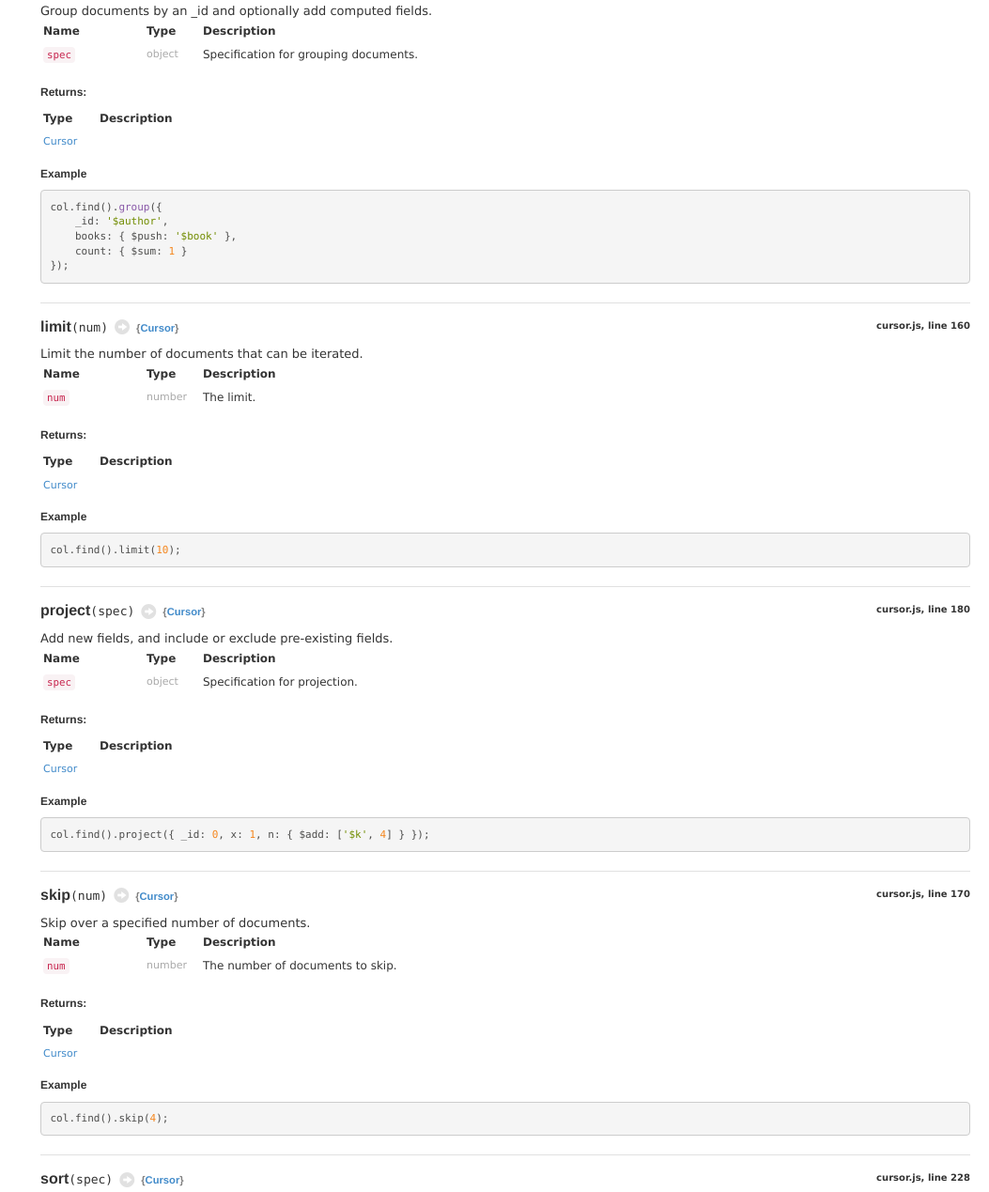
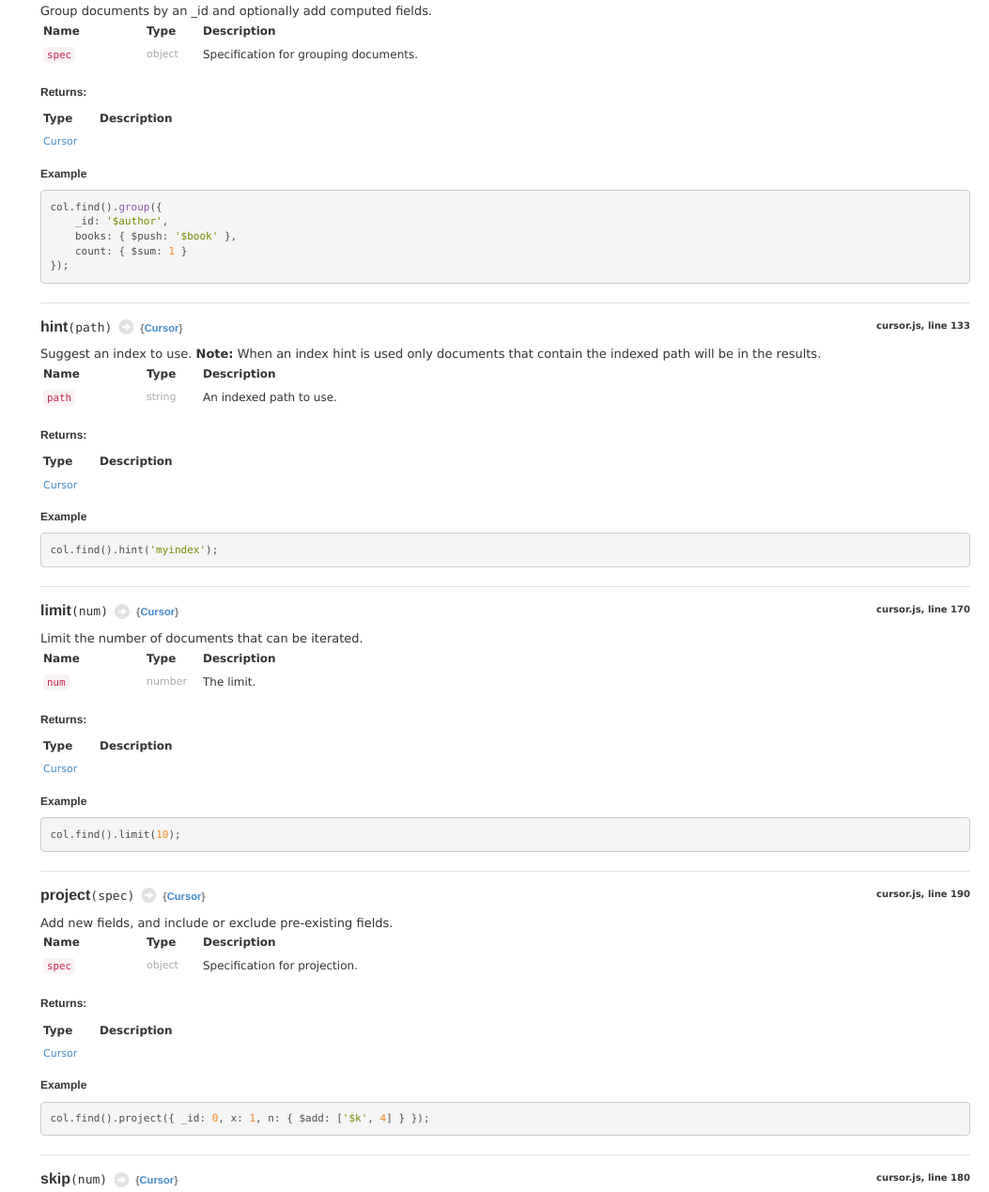
Before and after one commit to erikolson186/zangodb, a website: page docs/Cursor.html in a window 1280 px wide. Shown: the part 974-2243 px from the top of the page at 94% size, without its empty margins (227-1280 px from the left). Drawn offline with Linux system fonts and the light colour scheme.

Commit message:
Restore documentation for Cursor#hint

```diff
--- a/docs/Cursor.html
+++ b/docs/Cursor.html
@@ -101,6 +101,8 @@
 
                 <li data-name="Cursor#group"><a href="Cursor.html#group">group</a></li>
 
+                <li data-name="Cursor#hint"><a href="Cursor.html#hint">hint</a></li>
+
                 <li data-name="Cursor#limit"><a href="Cursor.html#limit">limit</a></li>
 
                 <li data-name="Cursor#project"><a href="Cursor.html#project">project</a></li>
@@ -290,7 +292,7 @@ cursor pipeline and thus do not override any previous invocations.</div>
 
 
         <div class="tag-source">
-            cursor.js, line 150
+            cursor.js, line 160
         </div>
 
     </div>
@@ -637,7 +639,7 @@ cursor pipeline and thus do not override any previous invocations.</div>
 
 
         <div class="tag-source">
-            cursor.js, line 194
+            cursor.js, line 204
         </div>
 
     </div>
@@ -787,6 +789,161 @@ cursor pipeline and thus do not override any previous invocations.</div>
 
 <dt>
     <div class="nameContainer">
+        <h4 class="name" id="hint">
+
+            hint<span class="signature">(path)</span><span class="glyphicon glyphicon-circle-arrow-right"></span><span class="type-signature returnType">{<a href="Cursor.html">Cursor</a>}</span>
+        </h4>
+
+
+        <div class="tag-source">
+            cursor.js, line 133
+        </div>
+
+    </div>
+
+
+</dt>
+<dd>
+
+
+    <div class="description">
+        Suggest an index to use.
+<strong>Note:</strong> When an index hint is used only documents
+that contain the indexed path will be in the results.
+    </div>
+
+
+
+
+
+
+
+
+
+<table class="params">
+    <thead>
+	<tr>
+
+		<th>Name</th>
+
+
+		<th>Type</th>
+
+
+
+		<th class="last">Description</th>
+	</tr>
+	</thead>
+
+	<tbody>
+
+
+        <tr>
+
+                <td class="name"><code>path</code></td>
+
+
+            <td class="type">
+
+
+<span class="param-type">string</span>
+
+
+
+            </td>
+
+
+
+            <td class="description last">
+
+                An indexed path to use.</td>
+        </tr>
+
+
+	</tbody>
+</table>
+
+
+
+<dl class="details">
+
+
+
+
+
+
+
+
+
+
+
+
+
+
+
+
+
+
+
+
+
+</dl>
+
+
+
+
+
+
+
+
+
+
+
+    <h5>Returns:</h5>
+
+
+
+<table class="params">
+    <thead>
+    <tr>
+
+        <th>Type</th>
+        <th class="last">Description</th>
+    </tr>
+    </thead>
+    <tbody>
+
+        <tr>
+
+            <td class="type">
+
+                        <a href="Cursor.html">Cursor</a>
+
+
+            </td>
+            <td class="description last"></td>
+        </tr>
+
+    </tbody>
+</table>
+
+
+
+
+        <h5>Example</h5>
+
+
+
+    <pre class="prettyprint"><code>col.find().hint('myindex');</code></pre>
+
+
+
+</dd>
+
+
+
+<dt>
+    <div class="nameContainer">
         <h4 class="name" id="limit">
 
             limit<span class="signature">(num)</span><span class="glyphicon glyphicon-circle-arrow-right"></span><span class="type-signature returnType">{<a href="Cursor.html">Cursor</a>}</span>
@@ -794,7 +951,7 @@ cursor pipeline and thus do not override any previous invocations.</div>
 
 
         <div class="tag-source">
-            cursor.js, line 160
+            cursor.js, line 170
         </div>
 
     </div>
@@ -947,7 +1104,7 @@ cursor pipeline and thus do not override any previous invocations.</div>
 
 
         <div class="tag-source">
-            cursor.js, line 180
+            cursor.js, line 190
         </div>
 
     </div>
@@ -1100,7 +1257,7 @@ cursor pipeline and thus do not override any previous invocations.</div>
 
 
         <div class="tag-source">
-            cursor.js, line 170
+            cursor.js, line 180
         </div>
 
     </div>
@@ -1253,7 +1410,7 @@ cursor pipeline and thus do not override any previous invocations.</div>
 
 
         <div class="tag-source">
-            cursor.js, line 228
+            cursor.js, line 238
         </div>
 
     </div>
@@ -1267,7 +1424,7 @@ cursor pipeline and thus do not override any previous invocations.</div>
         Sort documents.
 <strong>Note:</strong> An index will not be used for sorting
 unless the query predicate references one of the fields to
-sort by or Cursor#hint is used. This is so as not to exclude
+sort by or <a href="Cursor.html#hint">Cursor#hint</a> is used. This is so as not to exclude
 documents that do not contain the indexed field, in accordance
 with the functionality of MongoDB.
     </div>
@@ -1590,7 +1747,7 @@ col.find().sort({ x: 1 }).hint('x');</code></pre>
 
 
         <div class="tag-source">
-            cursor.js, line 204
+            cursor.js, line 214
         </div>
 
     </div>
@@ -1905,7 +2062,7 @@ col.find().sort({ x: 1 }).hint('x');</code></pre>
 
 
         <footer>
-            Documentation generated by <a target="_blank" href="https://github.com/jsdoc3/jsdoc">JSDoc 3.4.2</a> on Wed Jun 07 2017 06:05:46 GMT-0400 (Eastern Daylight Time)
+            Documentation generated by <a target="_blank" href="https://github.com/jsdoc3/jsdoc">JSDoc 3.4.2</a> on Sun Jun 11 2017 10:30:26 GMT-0400 (Eastern Daylight Time)
         </footer>
     </div>
 </div>
```
Also changed, not shown: docs/Collection.html (+3 -1 lines), docs/Db.html (+3 -1 lines), docs/index.html (+3 -1 lines), src/cursor.js (+10 -0 lines). Lines whose indentation alone changed are shown as unchanged.
